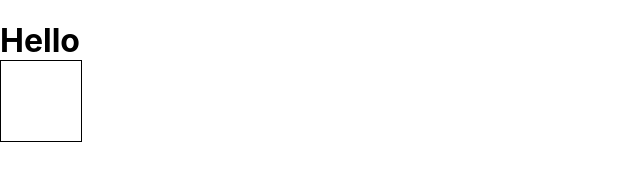
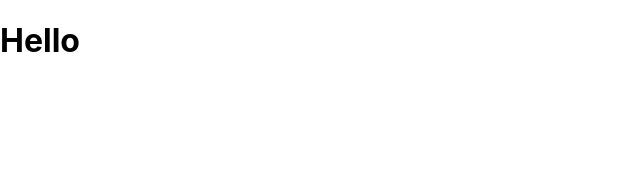
Before and after one commit to justinmay/game, a React (Create React App) app in the folder web-app/: page / in a window 1280 px wide. Shown: the top 192 px of the page, without its empty margins (0-640 px from the left). Built offline with nearby package versions, Linux system fonts and the light colour scheme.

Commit message:
installed d3

```diff
--- a/web-app/package.json
+++ b/web-app/package.json
@@ -3,10 +3,12 @@
   "version": "0.1.0",
   "private": true,
   "dependencies": {
+    "@types/d3": "^5.7.2",
     "@types/jest": "^24.0.20",
     "@types/node": "^12.11.7",
     "@types/react": "^16.9.11",
     "@types/react-dom": "^16.9.3",
+    "d3": "^5.12.0",
     "react": "^16.11.0",
     "react-dom": "^16.11.0",
     "react-scripts": "3.2.0",
--- a/web-app/src/components/Game.tsx
+++ b/web-app/src/components/Game.tsx
@@ -8,8 +8,9 @@ type GameState = {
 }
 
 class Game extends React.Component<GameProps,GameState> {
-    render() {
-      return <h1>Hello <Cell/></h1>;
+  render() {
+      return <h1>Hello </h1>
+      ;
     }
 }
 
```
Also changed, not shown: 1 other file (tests, documents, lock files or other folders).
